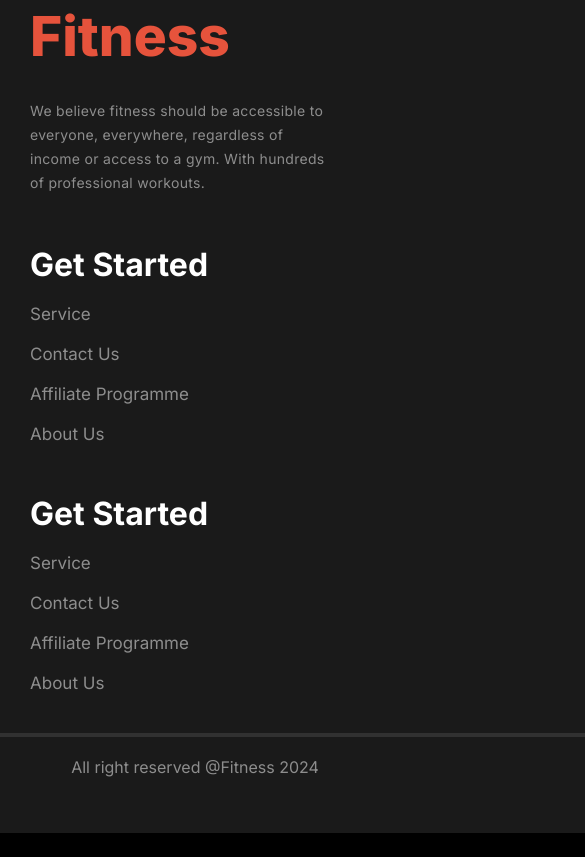
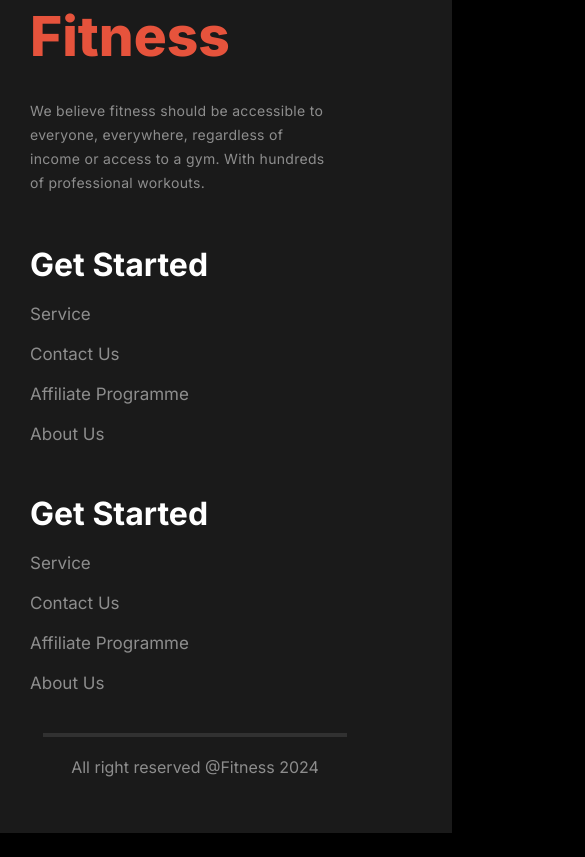
Before and after one commit to itbaijit/fitness-website, a plain HTML site: page index.html in a window 390 px wide. Shown: the part 5161-6018 px from the top of the page, 585 px wide, since content can reach past the window. Drawn offline with Linux system fonts and the light colour scheme; a web font is replaced by a local one.

Commit message:
footer responsive fixed

```diff
--- a/css/style.css
+++ b/css/style.css
@@ -484,7 +484,7 @@ font-weight: 900;
 }
 
 .footer{
-    min-width: 1440px;
+    width: 1440px;
     height: 389px;
     background: rgba(255, 255, 255, 0.1);
     display: grid;
@@ -922,7 +922,7 @@ margin: 20px 0 0 0;
 
     .foot-boarder{
         border: 2px solid rgba(255, 255, 255, 0.1);
-        width: 1060px;
+        width: 300px;
         margin: 0 auto;
         position: relative;
         z-index: 1;
```
